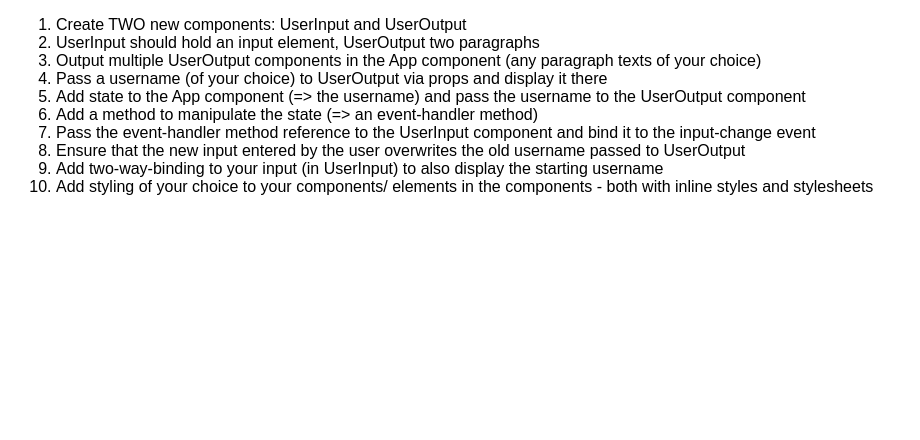
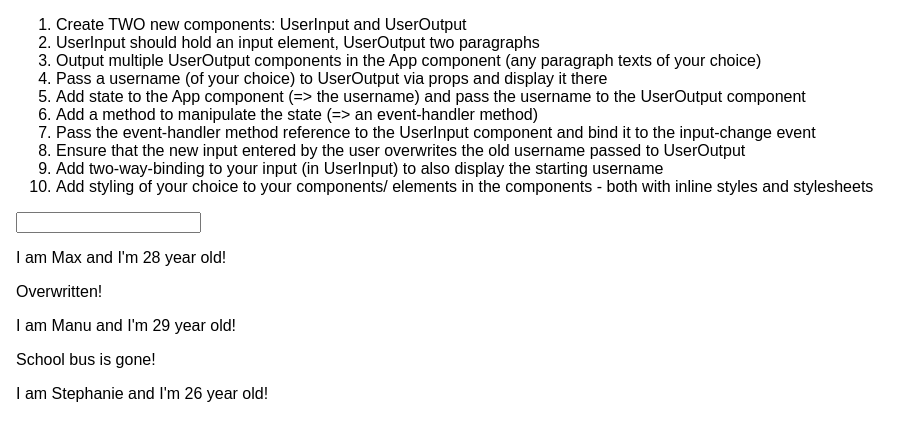
Before and after one commit to PaPa31/react-complete-guide, a React (Create React App) app: page / in a window 1280 px wide. Shown: the top 440 px of the page, without its empty margins (0-920 px from the left). Built offline with nearby package versions, Linux system fonts and the light colour scheme.

Commit message:
3.26.3 Output
	modified:   src/App.js
	new file:   src/UserInput/UserInput.js
	new file:   src/UserOutput/UserOutput.js

```diff
--- a/src/App.js
+++ b/src/App.js
@@ -1,5 +1,8 @@
-import React, { Component } from 'react';
-import './App.css';
+import React, { Component } from 'react'
+import './App.css'
+
+import UserInput from './UserInput/UserInput'
+import UserOutput from './UserOutput/UserOutput'
 
 class App extends Component {
   render() {
@@ -7,19 +10,52 @@ class App extends Component {
       <div className="App">
         <ol>
           <li>Create TWO new components: UserInput and UserOutput</li>
-          <li>UserInput should hold an input element, UserOutput two paragraphs</li>
-          <li>Output multiple UserOutput components in the App component (any paragraph texts of your choice)</li>
-          <li>Pass a username (of your choice) to UserOutput via props and display it there</li>
-          <li>Add state to the App component (=> the username) and pass the username to the UserOutput component</li>
-          <li>Add a method to manipulate the state (=> an event-handler method)</li>
-          <li>Pass the event-handler method reference to the UserInput component and bind it to the input-change event</li>
-          <li>Ensure that the new input entered by the user overwrites the old username passed to UserOutput</li>
-          <li>Add two-way-binding to your input (in UserInput) to also display the starting username</li>
-          <li>Add styling of your choice to your components/ elements in the components - both with inline styles and stylesheets</li>
+          <li>
+            UserInput should hold an input element, UserOutput two paragraphs
+          </li>
+          <li>
+            Output multiple UserOutput components in the App component (any
+            paragraph texts of your choice)
+          </li>
+          <li>
+            Pass a username (of your choice) to UserOutput via props and display
+            it there
+          </li>
+          <li>
+            Add state to the App component (=> the username) and pass the
+            username to the UserOutput component
+          </li>
+          <li>
+            Add a method to manipulate the state (=> an event-handler method)
+          </li>
+          <li>
+            Pass the event-handler method reference to the UserInput component
+            and bind it to the input-change event
+          </li>
+          <li>
+            Ensure that the new input entered by the user overwrites the old
+            username passed to UserOutput
+          </li>
+          <li>
+            Add two-way-binding to your input (in UserInput) to also display the
+            starting username
+          </li>
+          <li>
+            Add styling of your choice to your components/ elements in the
+            components - both with inline styles and stylesheets
+          </li>
         </ol>
+        <UserInput />
+        <UserOutput name="Max" age="28">
+          Overwritten!
+        </UserOutput>
+        <UserOutput name="Manu" age="29">
+          School bus is gone!
+        </UserOutput>
+        <UserOutput name="Stephanie" age="26" />
       </div>
-    );
+    )
   }
 }
 
-export default App;
+export default App
--- /dev/null
+++ b/src/UserInput/UserInput.js
@@ -0,0 +1,7 @@
+import React from 'react'
+
+const userInput = () => {
+  return <input type="text"></input>
+}
+
+export default userInput
--- /dev/null
+++ b/src/UserOutput/UserOutput.js
@@ -0,0 +1,14 @@
+import React from 'react'
+
+const userOutput = (props) => {
+  return (
+    <div>
+      <p>
+        I am {props.name} and I'm {props.age} year old!
+      </p>
+      <p>{props.children}</p>
+    </div>
+  )
+}
+
+export default userOutput
```
